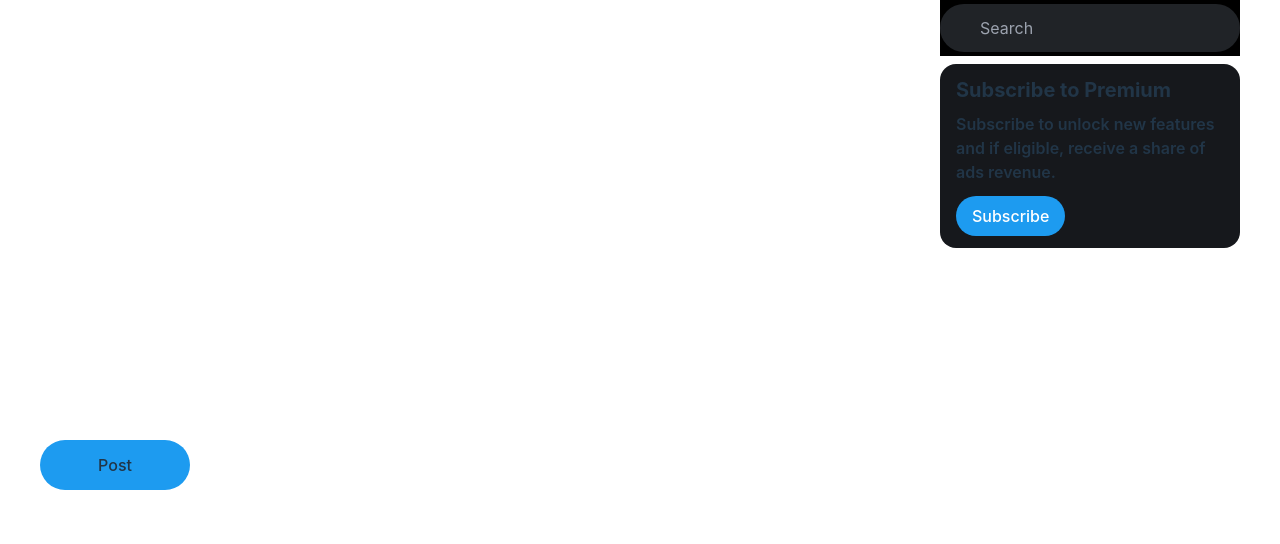
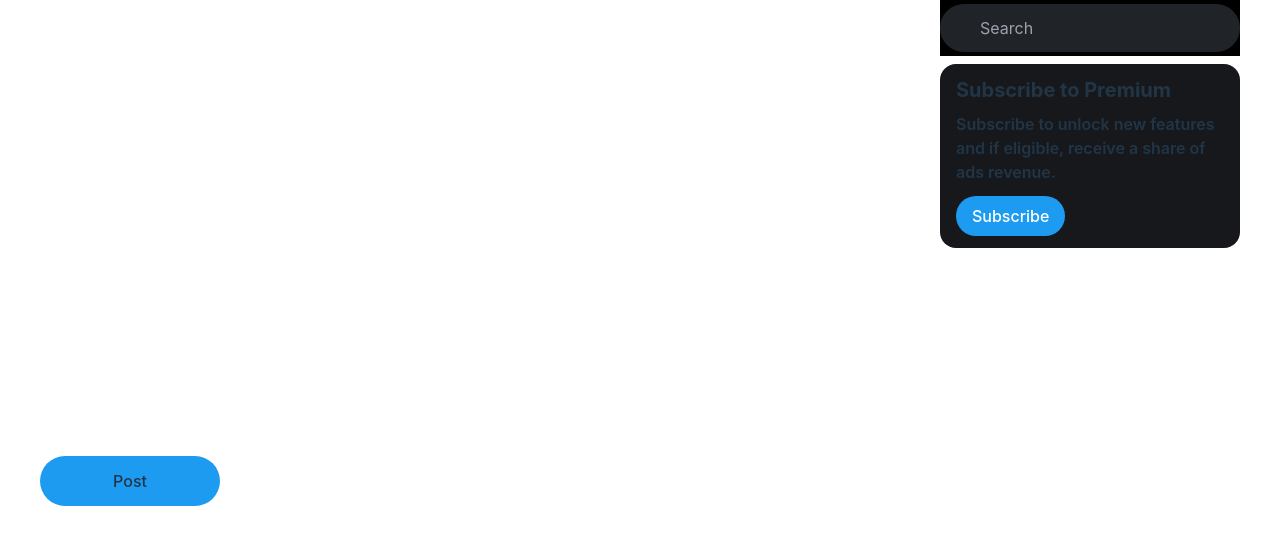
Before and after one commit to Prabhatgrg/Twitter-Clone, a React (Vite) app: page / in a window 1280 px wide. Shown: the top 544 px of the page. Built offline with nearby package versions, Linux system fonts and the light colour scheme; some icons are missing.

Commit message:
Post Button Layout

```diff
--- a/src/components/sidebar/Sidebar.jsx
+++ b/src/components/sidebar/Sidebar.jsx
@@ -74,8 +74,8 @@ const Sidebar = () => {
             </Link>
           </li>
         </ul>
-        <div className="postButton">
-          <button className="bg-primary w-1/2 px-5 py-3 rounded-full hover:bg-primary-hover">
+        <div className="postButton mt-4">
+          <button className="bg-primary w-3/5 px-5 py-3 rounded-full hover:bg-primary-hover">
             Post
           </button>
         </div>
```
